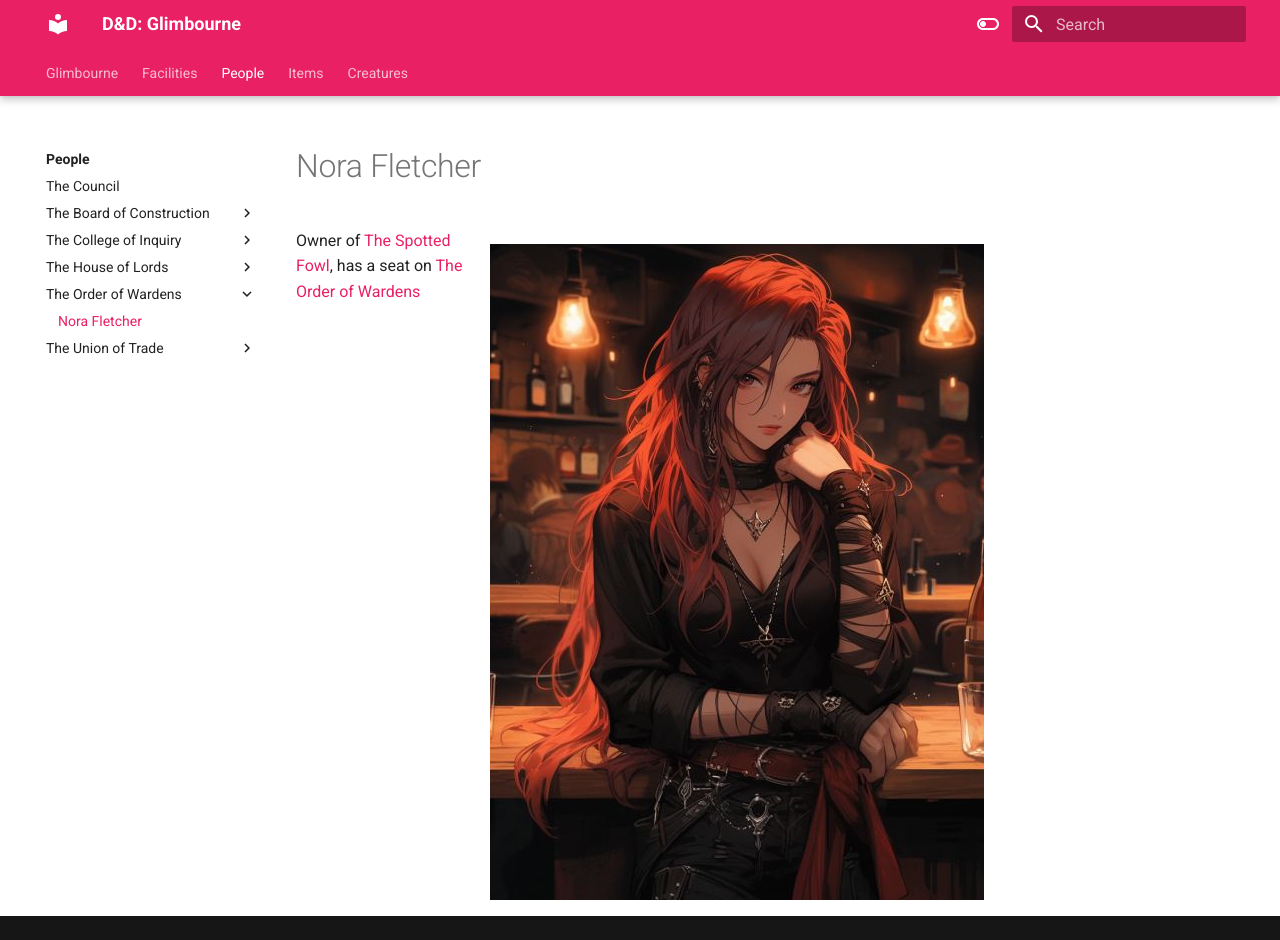
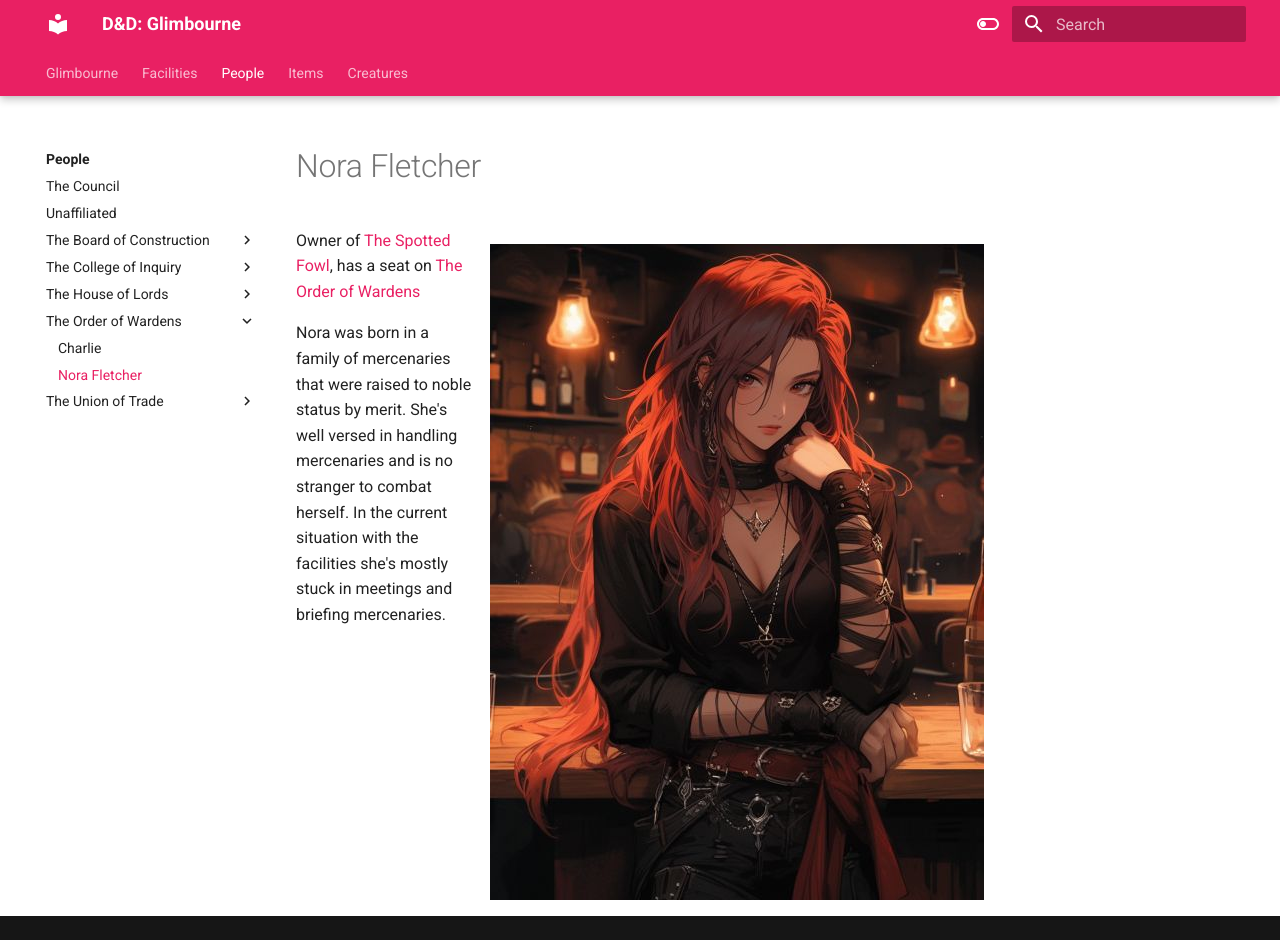
Before and after one commit to Requiae/glimbourne, an MkDocs documentation site: the page built from docs/People/The Order of Wardens/Nora Fletcher.md, in a window 1280 px wide and 940 px high. Built offline with MkDocs 1.6.1 and Material for MkDocs 9.7.7, drawn with Linux system fonts in a browser that asks for light colours.

```diff
--- a/docs/People/The Order of Wardens/Nora Fletcher.md
+++ b/docs/People/The Order of Wardens/Nora Fletcher.md
@@ -2,3 +2,5 @@
 
 ![Nora Fletcher](../../assets/img/npcs/NoraFletcher.jpg){ align=right }
 Owner of [The Spotted Fowl](../../Glimbourne/Mercenary%20District/The%20Spotted%20Fowl.md), has a seat on [The Order of Wardens](./index.md)
+
+Nora was born in a family of mercenaries that were raised to noble status by merit. She's well versed in handling mercenaries and is no stranger to combat herself. In the current situation with the facilities she's mostly stuck in meetings and briefing mercenaries.
```
Also changed, not shown: docs/People/The Order of Wardens/Charlie.md (added, +6 -0 lines), docs/People/Unaffiliated.md (added, +7 -0 lines), docs/assets/img/npcs/7a528ffcdffc024ad5f889e597282876.jpg (added), docs/assets/img/npcs/Charlie.jpg (added), docs/assets/img/npcs/e0b17c1ee4758165eb6599b35a17cdd5.jpg (added).
